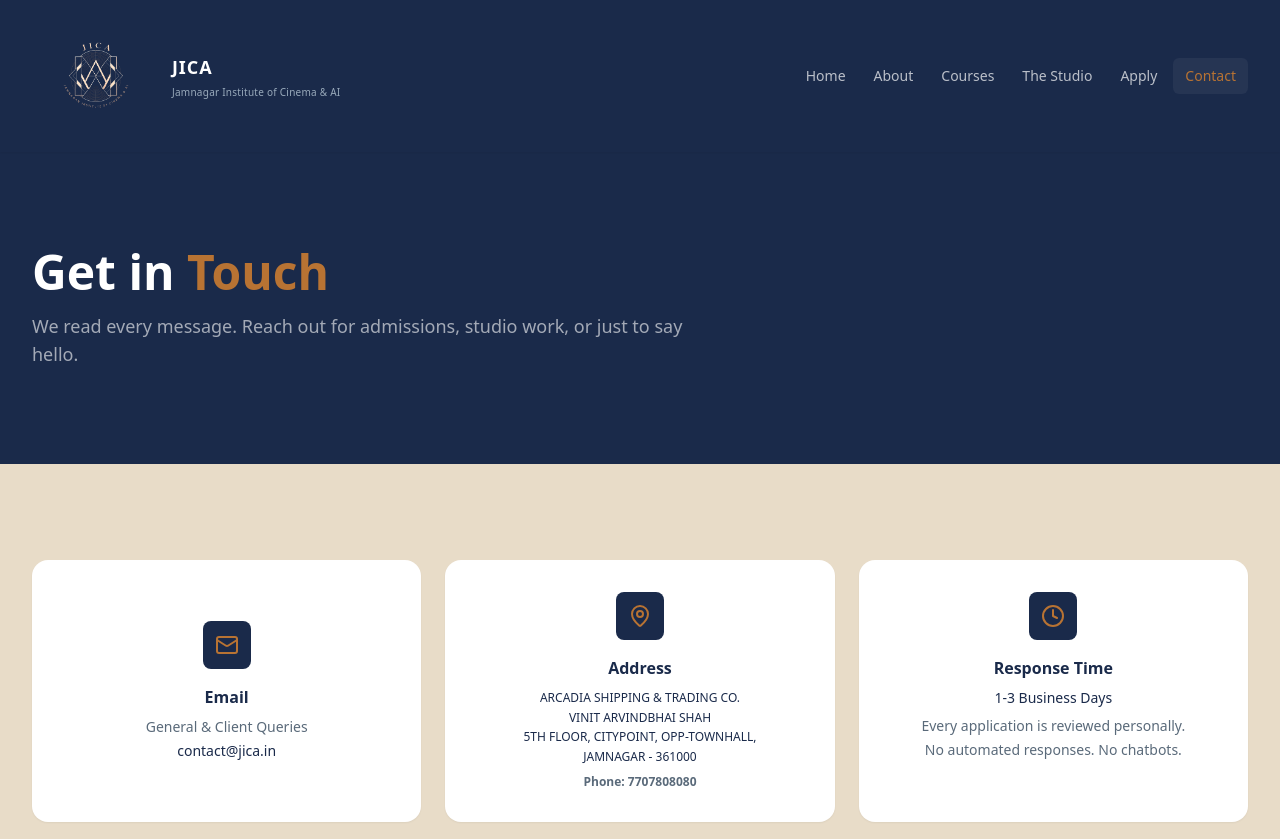
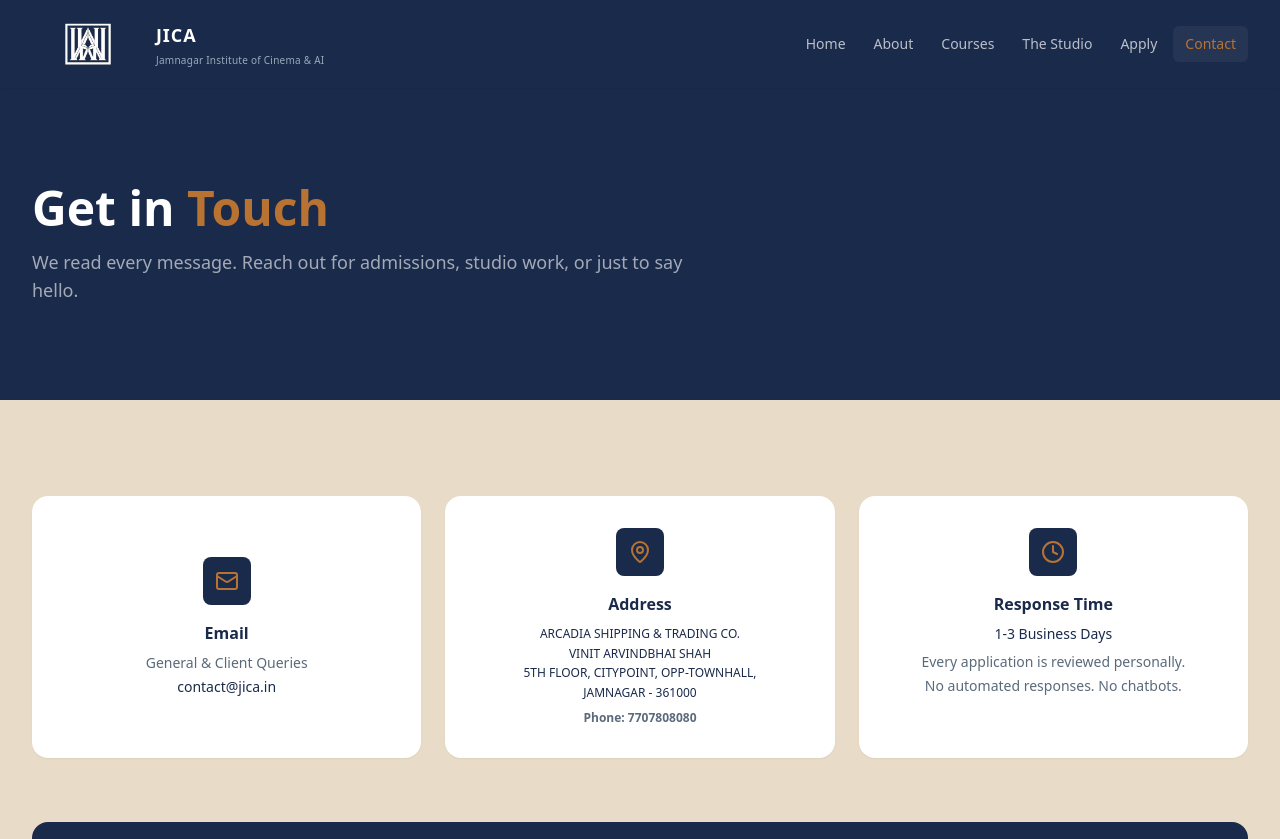
Before and after one commit to Bhavya773-coder/JICA, a React (Vite) app in the folder app/: page /#/contact in a window 1280 px wide. Shown: the top 839 px of the page. Built offline with nearby package versions, Linux system fonts and the light colour scheme.

Commit message:
Update logo to new autocropped logo and optimize navbar layout

```diff
--- a/app/src/components/Footer.tsx
+++ b/app/src/components/Footer.tsx
@@ -1,5 +1,5 @@
 import { Link } from 'react-router-dom'
-import logo from '@/assets/logo.png'
+import logo from '@/assets/jica-logo.png'
 
 export default function Footer() {
   return (
--- a/app/src/components/Navigation.tsx
+++ b/app/src/components/Navigation.tsx
@@ -1,7 +1,7 @@
 import { useState } from 'react'
 import { Link, useLocation } from 'react-router-dom'
 import { Menu, X } from 'lucide-react'
-import logo from '@/assets/logo.png'
+import logo from '@/assets/jica-logo.png'
 
 const navLinks = [
   { path: '/', label: 'Home' },
@@ -19,9 +19,9 @@ export default function Navigation() {
   return (
     <nav className="sticky top-0 z-50 bg-[#1a2a4a] shadow-sm">
       <div className="max-w-7xl mx-auto px-4 sm:px-6 lg:px-8">
-        <div className="flex items-center justify-between py-2 md:py-3">
+        <div className="flex items-center justify-between py-0.5 md:py-1">
           <Link to="/" className="flex items-center gap-3">
-            <img src={logo} alt="JICA Logo" className="w-24 h-24 md:w-32 md:h-32 object-contain transition-transform duration-300 hover:scale-105" />
+            <img src={logo} alt="JICA Logo" className="w-20 h-20 md:w-28 md:h-28 -my-2 md:-my-4 object-contain transition-transform duration-300 hover:scale-105" />
             <div className="flex flex-col">
               <span className="text-white font-extrabold text-base md:text-lg tracking-wider leading-none">JICA</span>
               <span className="hidden sm:inline text-[#9ab] text-[10px] tracking-wide mt-1">Jamnagar Institute of Cinema & AI</span>
```
Also changed, not shown: app/src/assets/jica-logo.png (added), 1 other file (tests, documents, lock files or other folders).
